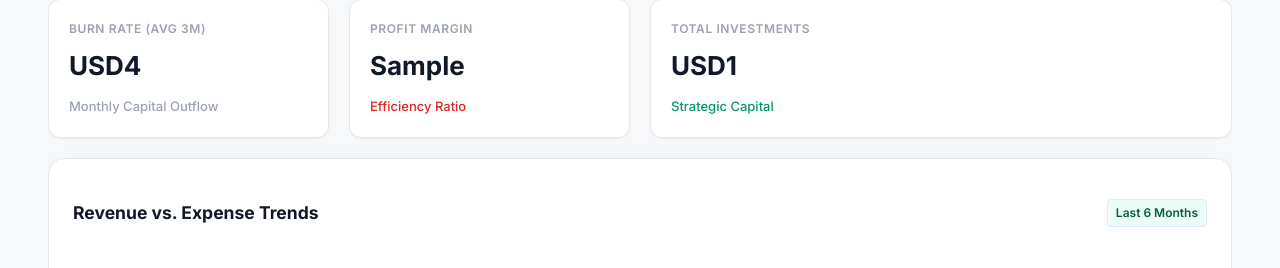
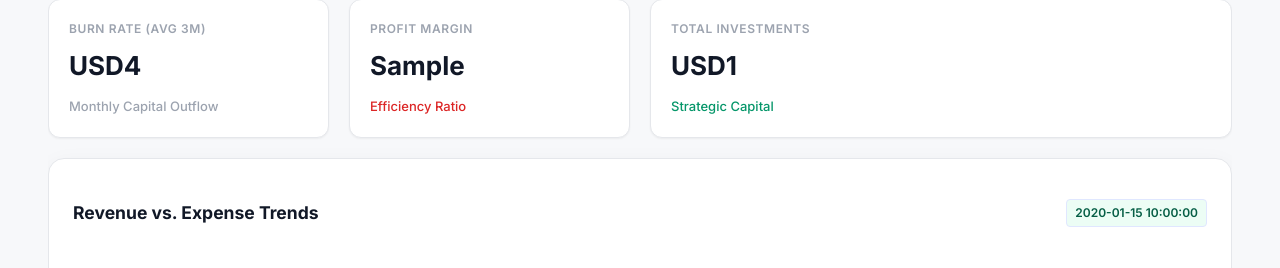
Before and after one commit to parthhkdigiverse/expense-tracker, a Flask app: template templates/enterprise/dashboard.html in a window 1280 px wide. Shown: the part 526-794 px from the top of the page. Run offline with Flask 3, Linux system fonts and the light colour scheme; the template is opened without the code that fills it: most values are stand-ins (such as "Sample title", 1, 10 or a date in 2020).

Commit message:
dashboard filter and view update

```diff
--- a/templates/enterprise/dashboard.html
+++ b/templates/enterprise/dashboard.html
@@ -155,7 +155,7 @@
     <div class="span-12 ent-section">
         <div class="section-header">
             <h3>Revenue vs. Expense Trends</h3>
-            <div class="badge badge-success">Last 6 Months</div>
+            <div class="badge badge-success">{{ time_period }}</div>
         </div>
         <div class="chart-container">
             <canvas id="financeTrendChart"></canvas>
```
